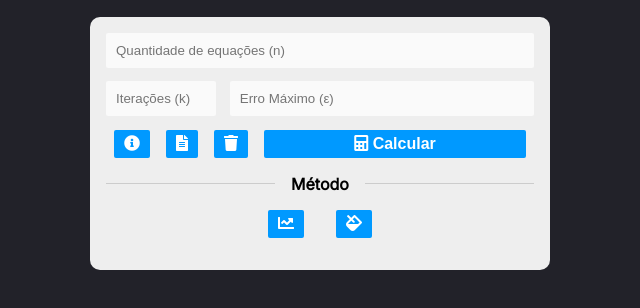
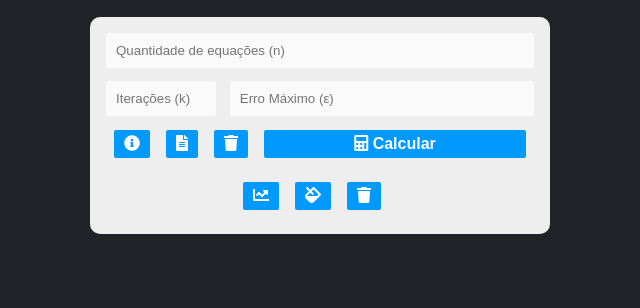
Before and after one commit to MatheusRibeiroS/MNC-Systems-of-Nonlinear-Equations, a website: page index.html in a window 1280 px wide. Shown: the part 98-406 px from the top of the page, without its empty margins (320-960 px from the left). Drawn offline with nearby package versions, Linux system fonts and the light colour scheme.

Commit message:
Feat: fixed html snips

```diff
--- a/index.html
+++ b/index.html
@@ -63,34 +63,25 @@
             <!-- Toggle checked Methods -->
             <div class="toggle-checked">
               <div>
+                <!-- Título aqui pohaaa
                   <div class="sub-title">
                     <div class="line"></div>
                     <span class="divider-methods">Método</span>
                     <div class="line"></div>
                   </div>
-                <!----
-                <div class="select">
-                  <ul class="radio-methods">
-                    <li>
-                      <input id="radioBtn1" type="radio" name="radio" value="1" checked />
-                      <label for="radioBtn1"> Newton </label>
-                    </li>
-                    <li>
-                      <input id="radioBtn2" type="radio" name="radio" value="2" checked />
-                      <label for="radioBtn2"> Newton Modificado </label>
-                    </li>
-                  </ul>
                -->
                 <div class="buttons">
-
                   <!-- genChart button-->
                   <button class="btn" id="button-chart" onclick="genChart(getInput())"
                     title="Gere os gráficos das funções">
                     <i class="fas fa-chart-line"></i></button>
                   <!-- fill inputs with zero -->
-                    <button class="btn" id="button-chart" onclick="fillInputs('#input-table td:last-child input', 0)"
+                  <button class="btn" id="button-fillZeroes" onclick="fillInputs('#input-table td:last-child input', 0)"
                     title="Complete a coluna de resultados com 0">
                     <i class="fas fa-fill"></i></button>
+                  <!-- Clear all inputs Button -->
+                  <button class="btn" id="button-clearTableInputs" title="Limpe todos as entradas da tabela abaixo"
+                    onclick="clearInputs('#input-table input')"><i class="fas fa-trash"></i></button>
                 </div>
               </div>
             </div>
--- a/package.json
+++ b/package.json
@@ -5,7 +5,7 @@
   "main": "index.js",
   "scripts": {
     "test": "echo \"Error: no test specified\" && exit 1",
-    "scss": "node-sass -w ./src/scss -o ./src/css"
+    "scss": "npx node-sass -w ./src/scss -o ./src/css"
   },
   "repository": {
     "type": "git",
--- a/src/js/functions.js
+++ b/src/js/functions.js
@@ -71,10 +71,8 @@ function createMathFunction(...args) {
 /**
  * Function to clear all point inputs of the points table.
  */
-const clearInputs = () => {
-  [...document.querySelectorAll(".input-menu input")].map(
-    (el) => (el.value = "")
-  );
+const clearInputs = (context = ".input-menu input") => {
+  [...document.querySelectorAll(context)].forEach((el) => (el.value = ""));
 };
 
 /**
--- a/src/scss/styles.scss
+++ b/src/scss/styles.scss
@@ -40,10 +40,7 @@ div::-webkit-scrollbar-thumb {
 .buttons {
   display: flex;
   justify-content: center;
-
-  &:last-child {
-    margin: 0;
-  }
+  margin: 0.5em 0;
 
   > .btn {
     font-weight: bold;
```
Also changed, not shown: src/css/styles.css. Lines whose indentation alone changed are shown as unchanged.
